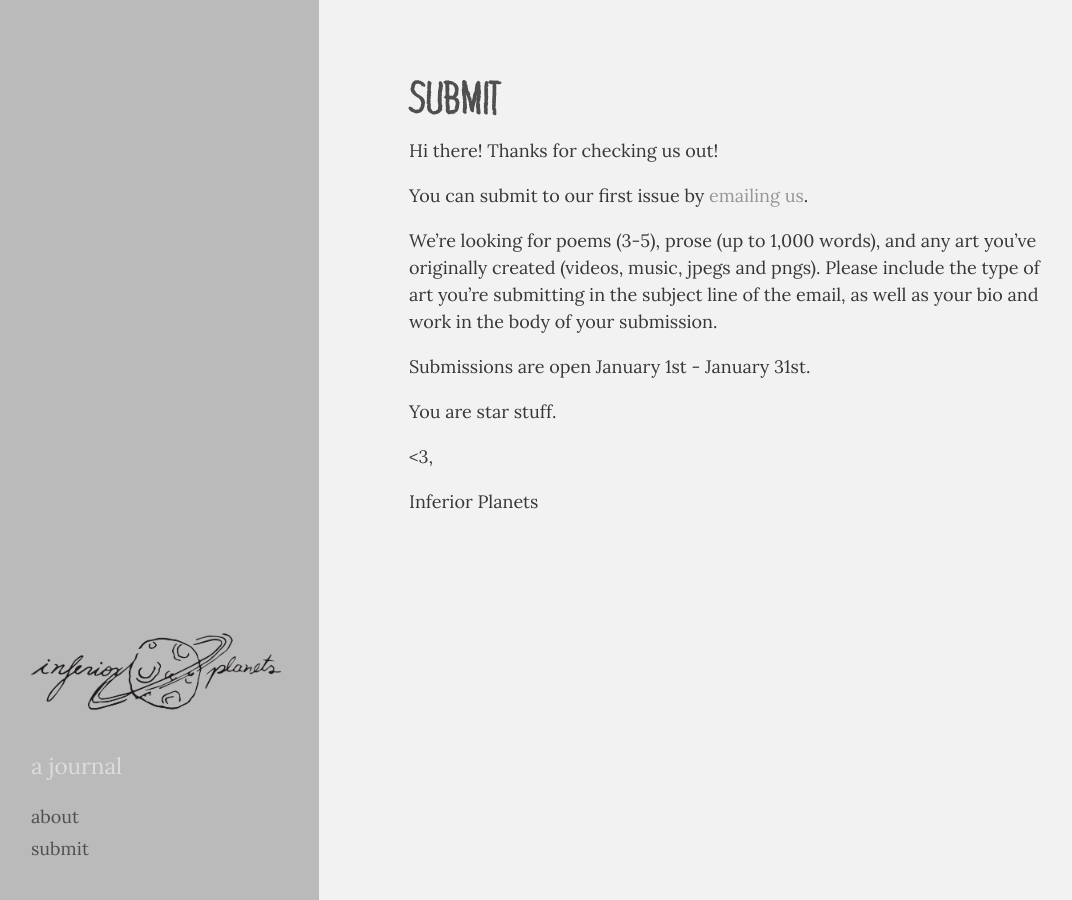
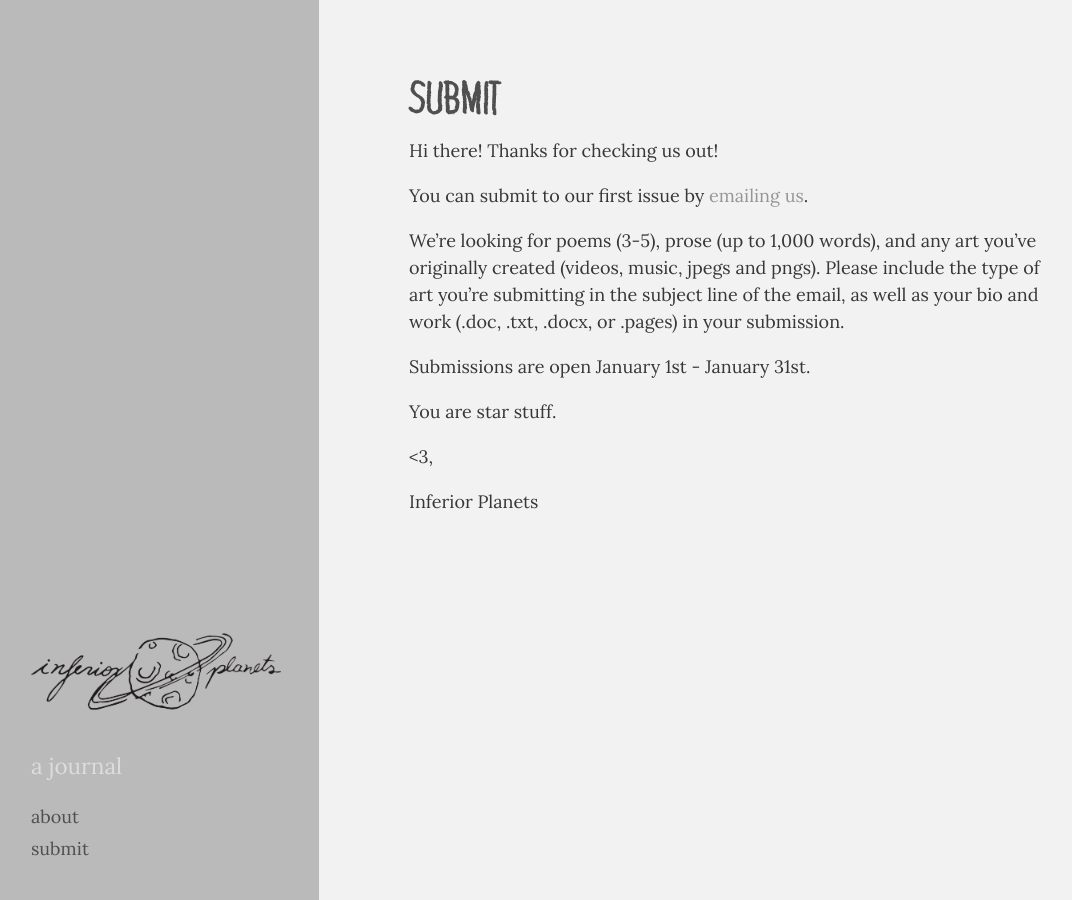
Before and after one commit to inferiorplanets/inferiorplanets.github.io, a Jekyll site: the page built from submit.md, in a window 1280 px wide. Shown: the whole page, without its empty margins (5-1077 px from the left). Built offline with Jekyll 4.4.1, drawn with Linux system fonts in a browser that asks for light colours; some web fonts are replaced; Markdown is read by kramdown in place of the engine named in the settings.

Commit message:
Update submit.md

```diff
--- a/submit.md
+++ b/submit.md
@@ -7,7 +7,7 @@ Hi there! Thanks for checking us out!
 
 You can submit to our first issue by [emailing us](mailto:inferiorplanetsjournal@gmail.com).
 
-We're looking for poems (3-5), prose (up to 1,000 words), and any art you've originally created (videos, music, jpegs and pngs). Please include the type of art you're submitting in the subject line of the email, as well as your bio and work in the body of your submission.
+We're looking for poems (3-5), prose (up to 1,000 words), and any art you've originally created (videos, music, jpegs and pngs). Please include the type of art you're submitting in the subject line of the email, as well as your bio and work (.doc, .txt, .docx, or .pages) in your submission.
 
 Submissions are open January 1st - January 31st.
 
```
